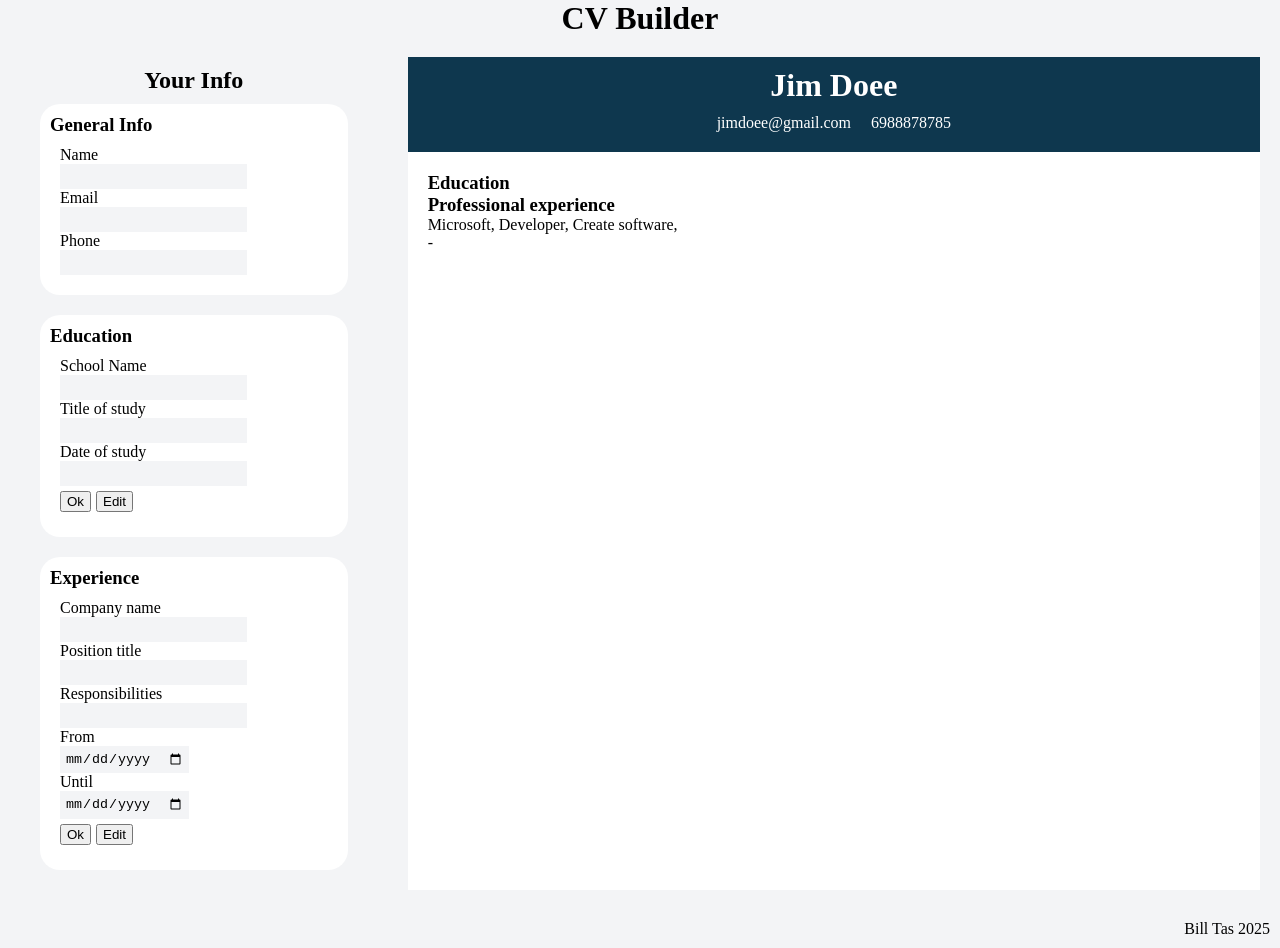
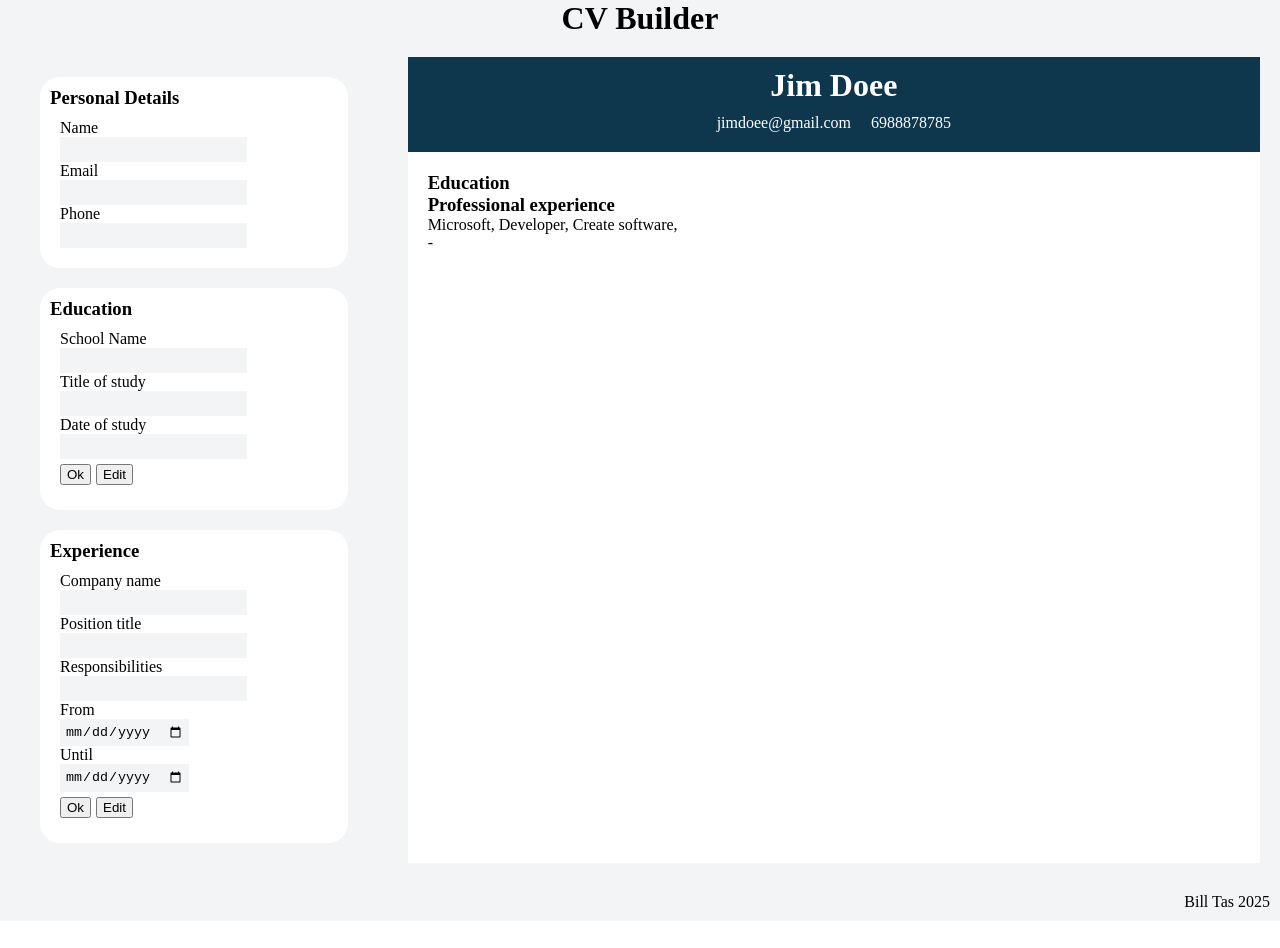
Before and after one commit to earnBill/reactCV, a React (Vite) app: page / in a window 1280 px wide. After the commit the page ends 921 px from the top, so only its background shows below. Built offline with nearby package versions, Linux system fonts and the light colour scheme.

Commit message:
Cange section titles

```diff
--- a/src/App.jsx
+++ b/src/App.jsx
@@ -41,7 +41,6 @@ function App() {
       </header>
       <div className="main-container">
         <aside>
-          <h2>Your Info</h2>
             <GeneralInfoForm
               updateName={changeName}
               updateEmail={changeMail}
--- a/src/components/GeneralInfoForm.jsx
+++ b/src/components/GeneralInfoForm.jsx
@@ -2,7 +2,7 @@ export default function GeneralInfoForm({updateName, updateEmail, updatePhone, e
 
   return (
     <div className="form-general-info section-style">
-      <h3>General Info</h3>
+      <h3>Personal Details</h3>
       <form onSubmit={e => e.preventDefault()}>
         <label htmlFor="name">Name</label>
         <input type="text" id="name" onChange={updateName}/>
```
